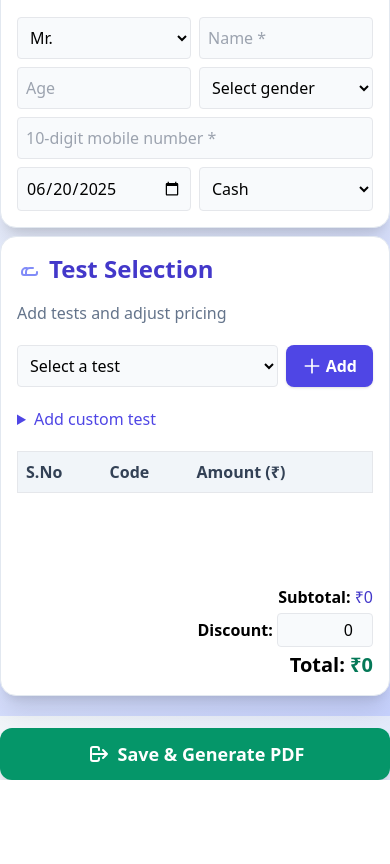
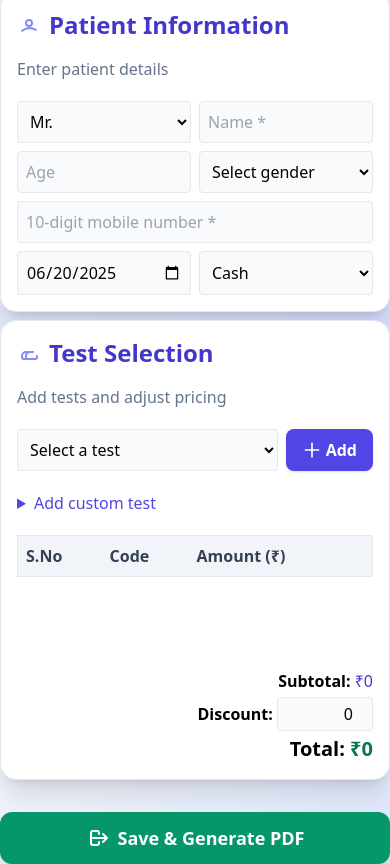
Before and after one commit to arnoldkankipati/anil-diagnostic, a plain HTML site: page index.html in a window 390 px wide. Shown: the part 128-992 px from the top of the page. Before the commit the page ends 908 px from the top, so only its background shows below. Drawn offline with nearby package versions, Linux system fonts and the light colour scheme.

Commit message:
Fix: Improve mobile layout for title and button visibility

```diff
--- a/index.html
+++ b/index.html
@@ -41,6 +41,16 @@
     .animate-fadeout { animation: fadeout 0.3s forwards; }
     #pdfModal {
       transition: opacity 0.3s;
+    }
+    /* Mobile fix: align content to top and add padding */
+    @media (max-width: 640px) {
+      body {
+        align-items: flex-start;
+        padding-top: 20px;
+      }
+      .max-w-4xl {
+        margin-top: 0 !important;
+      }
     }
   </style>
 </head>
```
